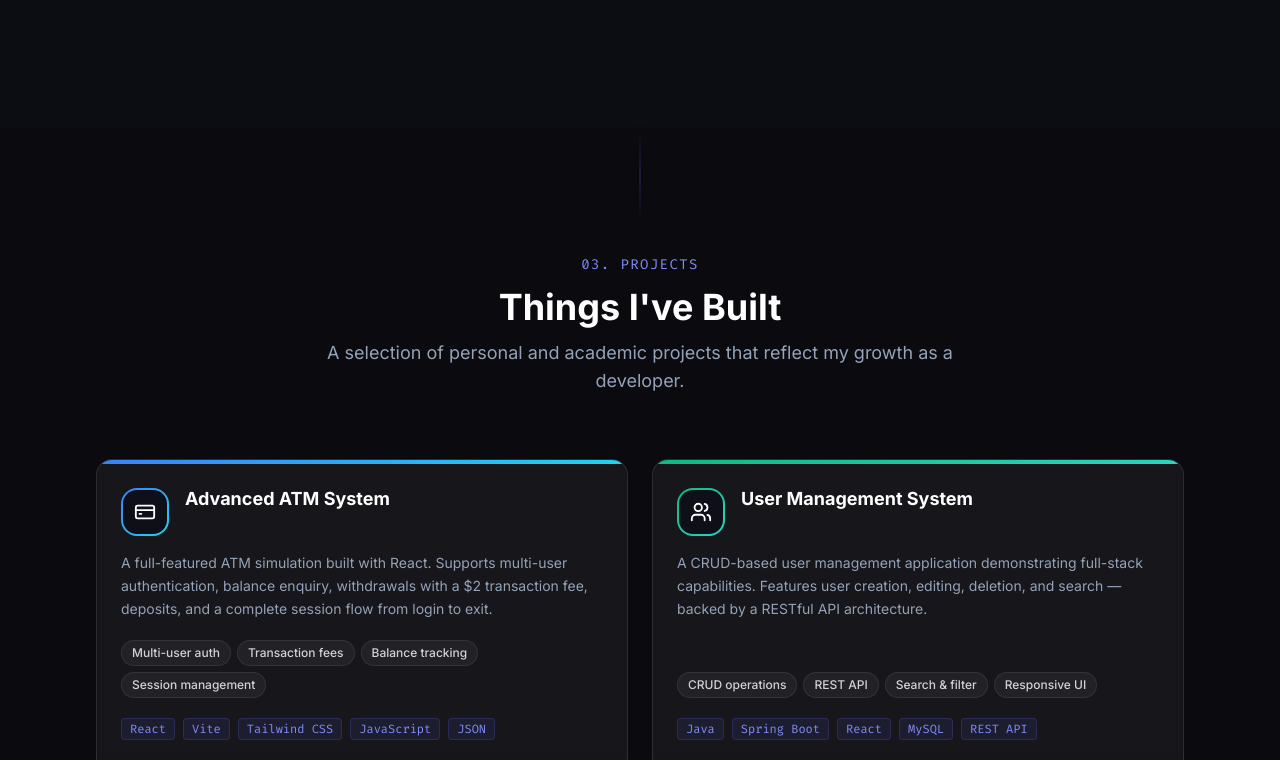
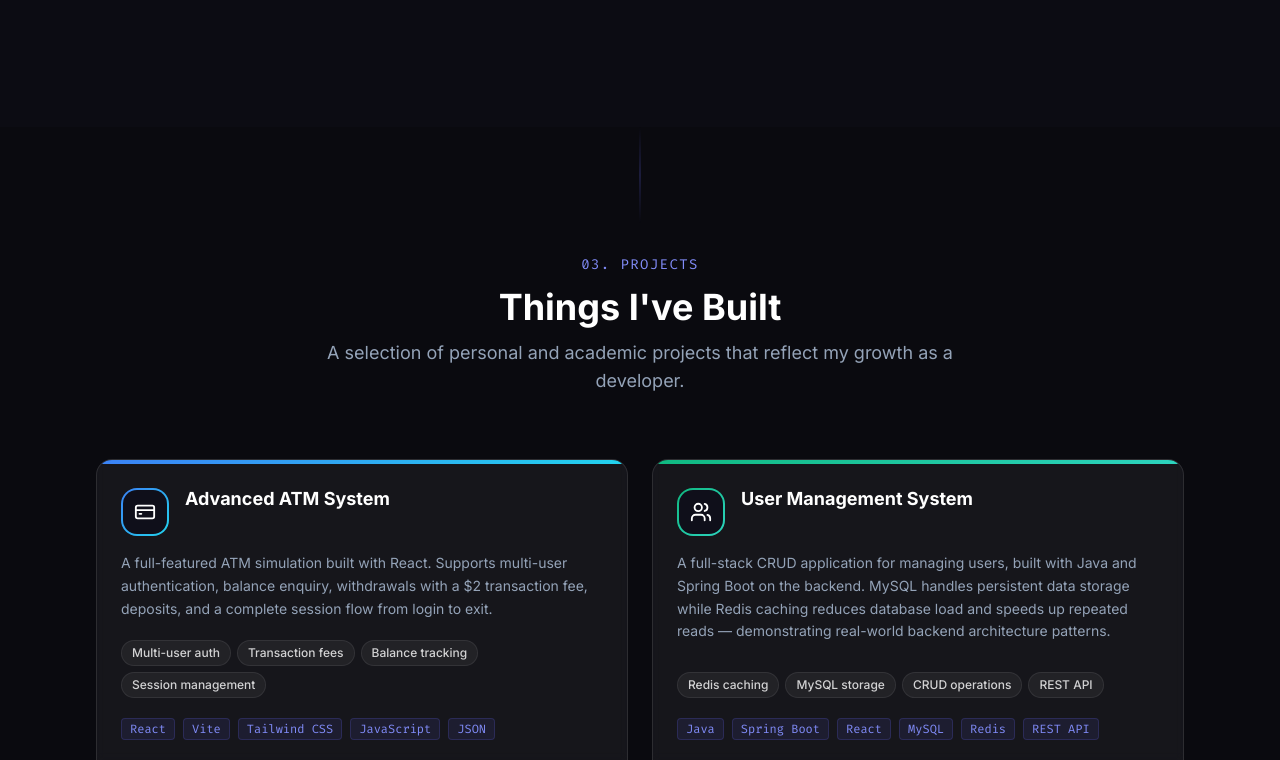
Before and after one commit to MulMukendi/mulumba-portfolio-site, a React (Vite) app: page / in a window 1280 px wide. Shown: the part 3239-3999 px from the top of the page. Built offline with nearby package versions, Linux system fonts and the light colour scheme.

Commit message:
refactor: refine portfolio project cards

```diff
--- a/src/components/About.jsx
+++ b/src/components/About.jsx
@@ -2,7 +2,7 @@ import { useEffect, useRef } from 'react';
 import { GraduationCap, Zap, Target, Users } from 'lucide-react';
 
 const stats = [
-  { value: '3+', label: 'Projects Built' },
+  { value: '5+', label: 'Projects Built' },
   { value: '5+', label: 'Technologies' },
   { value: 'Final', label: 'Year CS Student' },
   { value: '2026', label: 'Graduating' },
--- a/src/components/Projects.jsx
+++ b/src/components/Projects.jsx
@@ -20,10 +20,10 @@ const projects = [
     icon: Users,
     title: 'User Management System',
     description:
-      'A CRUD-based user management application demonstrating full-stack capabilities. Features user creation, editing, deletion, and search — backed by a RESTful API architecture.',
-    tags: ['Java', 'Spring Boot', 'React', 'MySQL', 'REST API'],
+      'A full-stack CRUD application for managing users, built with Java and Spring Boot on the backend. MySQL handles persistent data storage while Redis caching reduces database load and speeds up repeated reads — demonstrating real-world backend architecture patterns.',
+    tags: ['Java', 'Spring Boot', 'React', 'MySQL', 'Redis', 'REST API'],
     color: 'from-emerald-500 to-teal-400',
-    features: ['CRUD operations', 'REST API', 'Search & filter', 'Responsive UI'],
+    features: ['Redis caching', 'MySQL storage', 'CRUD operations', 'REST API'],
     path: 'User Management System',
     demo: null,
     github: 'https://github.com/mulmukendi',
@@ -33,10 +33,10 @@ const projects = [
     icon: Cpu,
     title: 'Circuit Controller',
     description:
-      'An interactive circuit control interface built for managing and visualising electrical circuit states. Demonstrates logic-driven UI rendering and real-time state management.',
-    tags: ['React', 'JavaScript', 'CSS3', 'State Management'],
+      'A low-level embedded systems project developed in MPLAB and simulated in Proteus. Written entirely in Assembly language, the program directly manipulates the PIC microcontroller\'s memory registers to control the behaviour of LED lights in a virtual circuit — demonstrating a solid understanding of hardware-software interaction at the chip level.',
+    tags: ['Assembly', 'MPLAB', 'Proteus', 'PIC Microcontroller', 'Embedded Systems'],
     color: 'from-violet-500 to-pink-400',
-    features: ['Real-time state', 'Interactive UI', 'Logic circuits', 'Visual feedback'],
+    features: ['Assembly code', 'Memory control', 'LED circuit logic', 'Proteus simulation'],
     path: 'Circuit Controller',
     demo: null,
     github: 'https://github.com/mulmukendi',
```
